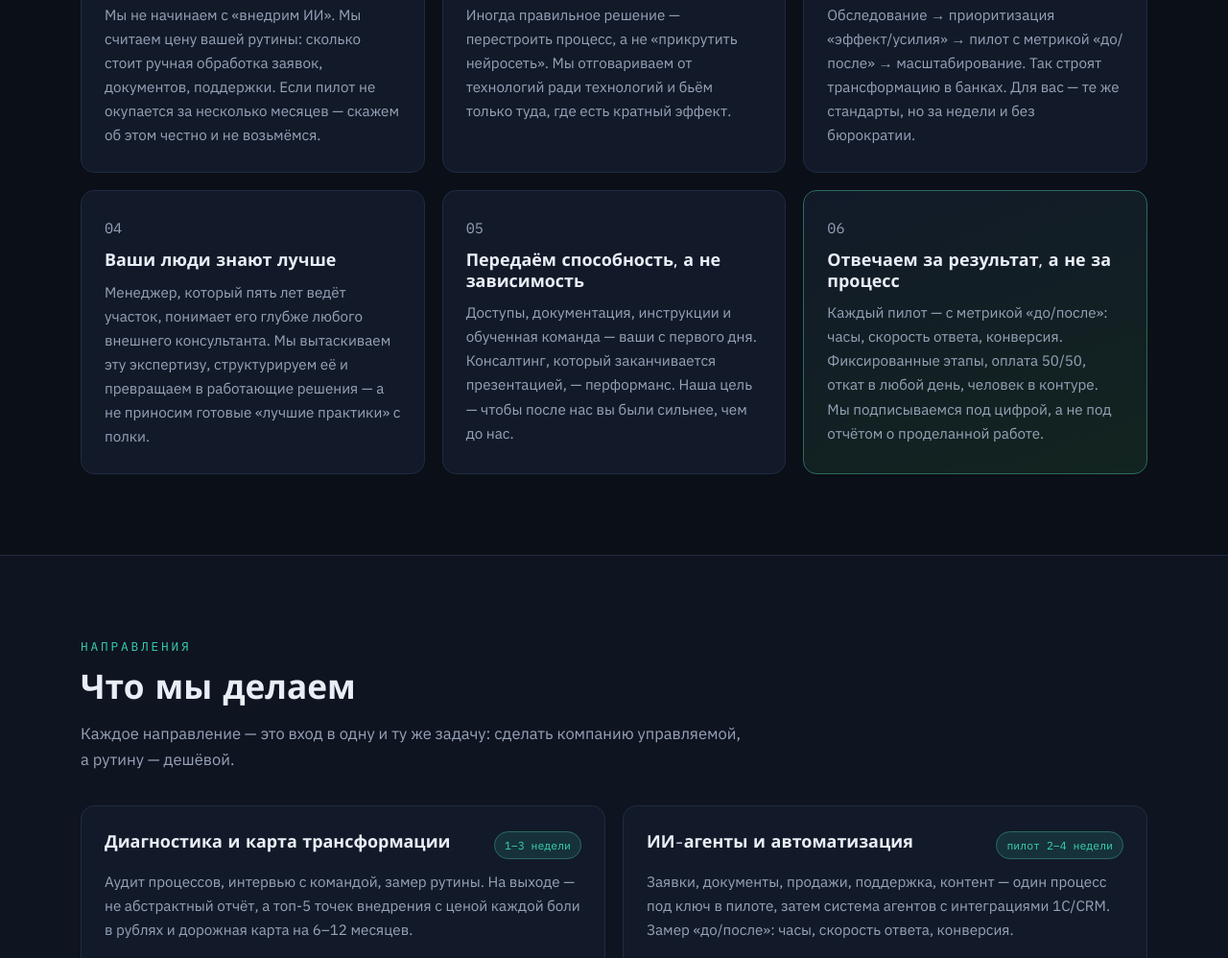
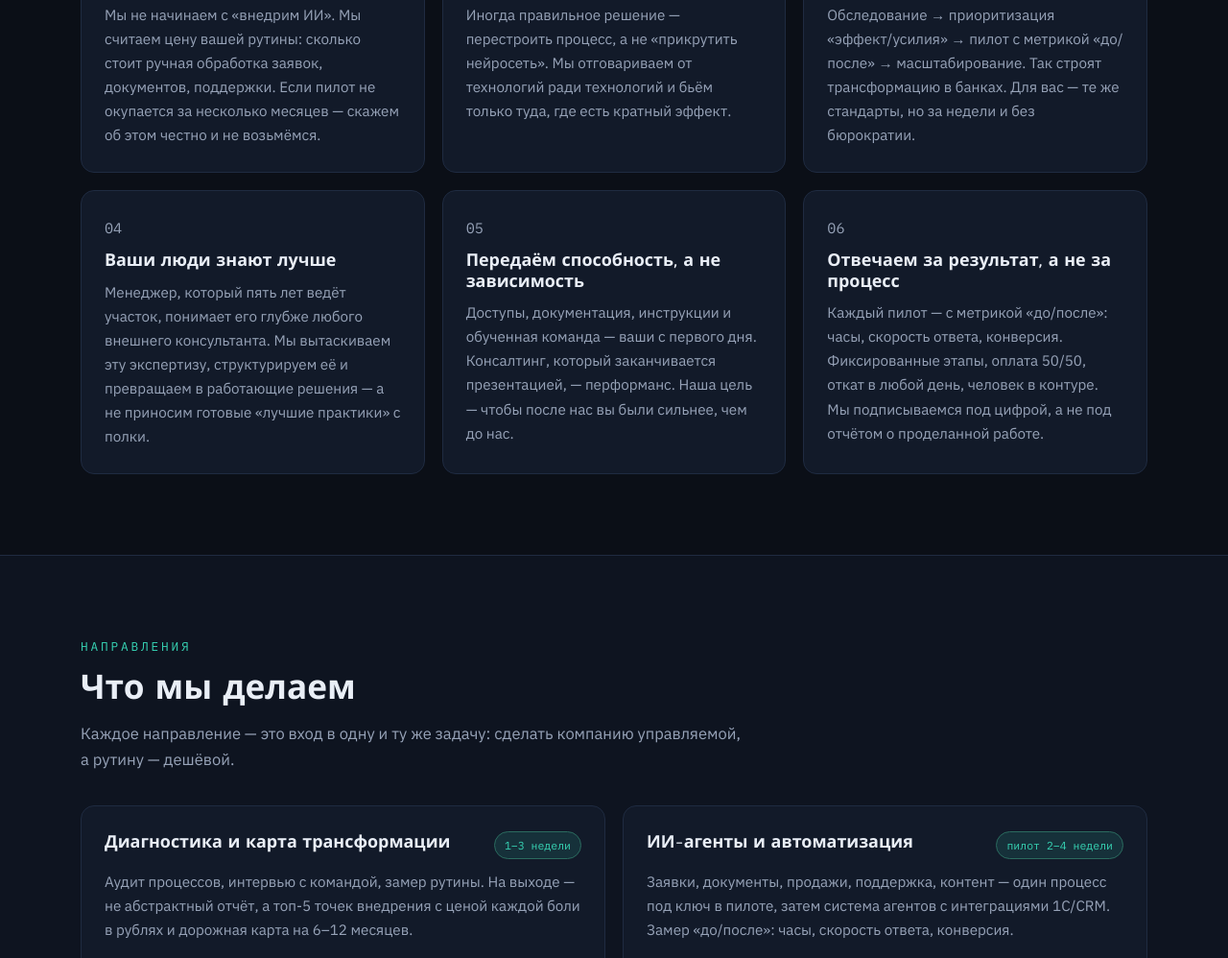
Before and after one commit to Matveyft/vershina, a plain HTML site: page index.html in a window 1280 px wide. Shown: the part 1131-2129 px from the top of the page at 96% size. Drawn offline with nearby package versions, Linux system fonts and the light colour scheme.

Commit message:
Шестая карточка принципа в общем стиле (убран акцентный класс)
Co-Authored-By: Claude Code <noreply@anthropic.com>

```diff
--- a/css/style.css
+++ b/css/style.css
@@ -215,7 +215,6 @@ h2 { font-size: clamp(1.5rem, 3vw, 2.2rem); margin-bottom: 14px; }
 }
 .card h3 { font-size: 1.12rem; margin-bottom: 10px; }
 .card p { color: var(--muted); font-size: .95rem; }
-.card--accent { border-color: #2b6b5f; background: linear-gradient(160deg, var(--card), #12241f); }
 
 .card__head { display: flex; justify-content: space-between; align-items: flex-start; gap: 12px; margin-bottom: 8px; }
 .card__meta { font-family: var(--font-mono); font-size: .78rem; margin-top: 12px; color: var(--accent) !important; }
--- a/index.html
+++ b/index.html
@@ -125,7 +125,7 @@
         <h3>Передаём способность, а не зависимость</h3>
         <p>Доступы, документация, инструкции и обученная команда — ваши с первого дня. Консалтинг, который заканчивается презентацией, — перформанс. Наша цель — чтобы после нас вы были сильнее, чем до нас.</p>
       </article>
-      <article class="card card--accent reveal">
+      <article class="card reveal">
         <p class="card__num">06</p>
         <h3>Отвечаем за результат, а не за процесс</h3>
         <p>Каждый пилот — с метрикой «до/после»: часы, скорость ответа, конверсия. Фиксированные этапы, оплата 50/50, откат в любой день, человек в контуре. Мы подписываемся под цифрой, а не под отчётом о проделанной работе.</p>
```
